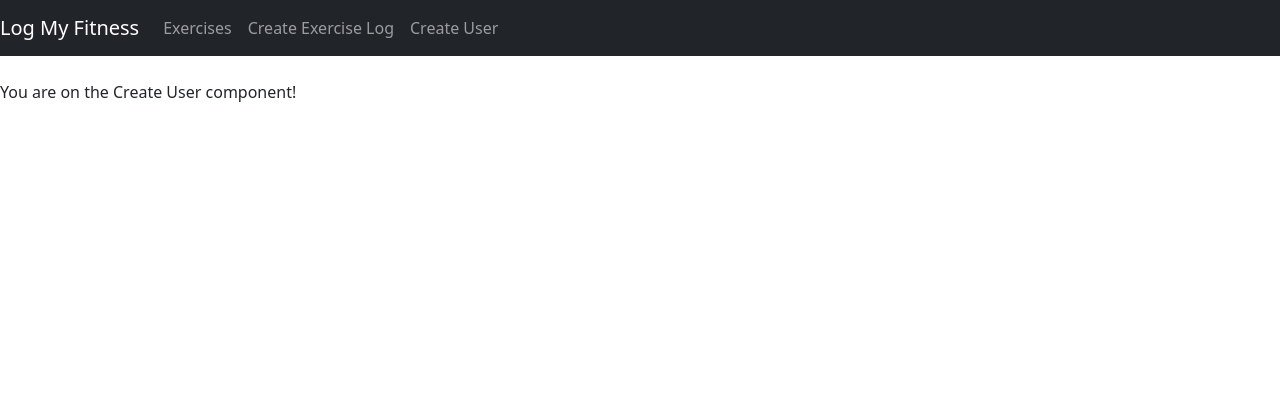
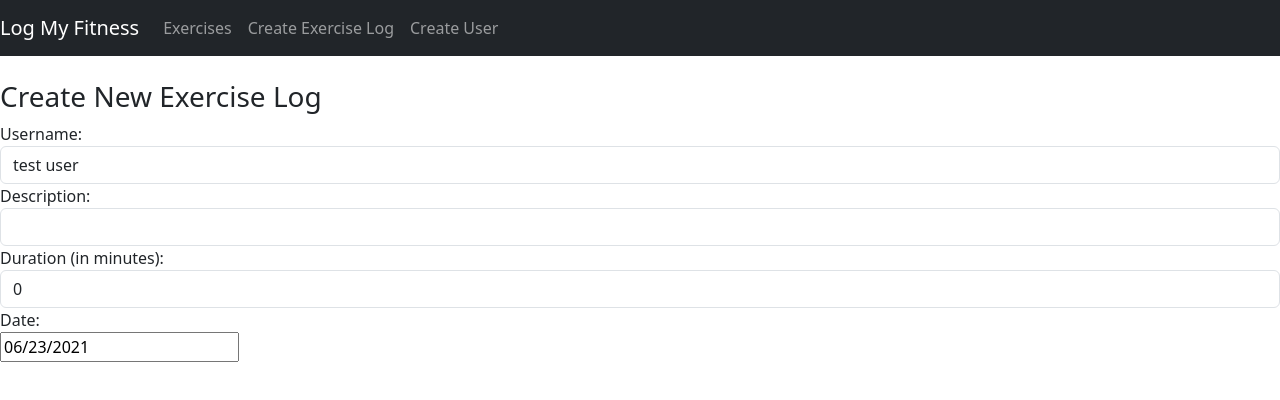
Before and after one commit to Zohair-Ahmed/LogMyFitness, a React (Create React App) app in the folder log-my-fitness/: page /user in a window 1280 px wide. Shown: the top 400 px of the page. Built offline with nearby package versions, Linux system fonts and the light colour scheme.

Commit message:
Added methods for CreateUser

```diff
--- a/log-my-fitness/src/components/create-user.component.js
+++ b/log-my-fitness/src/components/create-user.component.js
@@ -1,10 +1,119 @@
 import React, { Component } from 'react';
+import DatePicker from 'react-datepicker';
+import "react-datepicker/dist/react-datepicker.css"
 
 export default class CreateUser extends Component {
+    constructor(props) {
+        super(props);
+
+        this.onChangeUsername = this.onChangeUsername.bind(this);
+        this.onChangeDescription = this.onChangeDescription.bind(this);
+        this.onChangeDuration = this.onChangeDuration.bind(this);
+        this.onChangeDate = this.onChangeDate.bind(this);
+        this.onSubmit = this.onSubmit.bind(this);
+
+        this.state = {
+            username: "",
+            description: "",
+            duration: 0,
+            date: new Date(),
+            users: []
+        }
+    }
+
+    componentDidMount() {
+        this.setState({
+            users: ['test user'],
+            username: 'test user'
+        })
+    }
+
+    onChangeUsername(e) {
+        this.setState({
+            username: e.target.value
+        });
+    }
+
+    onChangeDescription(e) {
+        this.setState({
+            description: e.target.value
+        });
+    }
+
+    onChangeDuration(e) {
+        this.setState({
+            duration: e.target.value
+        });
+    }
+
+    onChangeDate(date) {
+        this.setState({
+            date: date
+        });
+    }
+
+    onSubmit(e) {
+        e.preventDefault();
+
+        const exercise = {
+            username: this.state.username,
+            description: this.state.description,
+            duration: this.state.duration,
+            date: this.state.date
+        }
+
+        console.log(exercise);
+
+        window.location = '/';
+    }
+
     render() {
         return (
             <div>
-                <p>You are on the Create User component!</p>
+                <h3>Create New Exercise Log</h3>
+                <form onSubmit={this.onSubmit}>
+                    <div className="form-group">
+                        <label>Username: </label>
+                        <select ref="userInput"
+                            required
+                            className="form-control"
+                            value={this.state.username}
+                            onChange={this.onChangeUsername}>
+                            {
+                                this.state.users.map(function (user) {
+                                    return <option
+                                        key={user}
+                                        value={user}>{user}
+                                    </option>;
+                                })
+                            }
+                        </select>
+                    </div>
+                    <div className="form-group">
+                        <label>Description: </label>
+                        <input type="text"
+                            required
+                            className="form-control"
+                            value={this.state.description}
+                            onChange={this.onChangeDescription} />
+                    </div>
+                    <div className="form-group">
+                        <label>Duration (in minutes): </label>
+                        <input
+                            type="text"
+                            className="form-control"
+                            value={this.state.duration}
+                            onChange={this.onChangeDuration} />
+                    </div>
+                    <div className="form-group">
+                        <label>Date: </label>
+                        <div>
+                            <DatePicker
+                                selected={this.state.date}
+                                onChange={this.onChangeDate} />
+                        </div>
+                    </div>
+                </form>
             </div>
         )
     }
```
